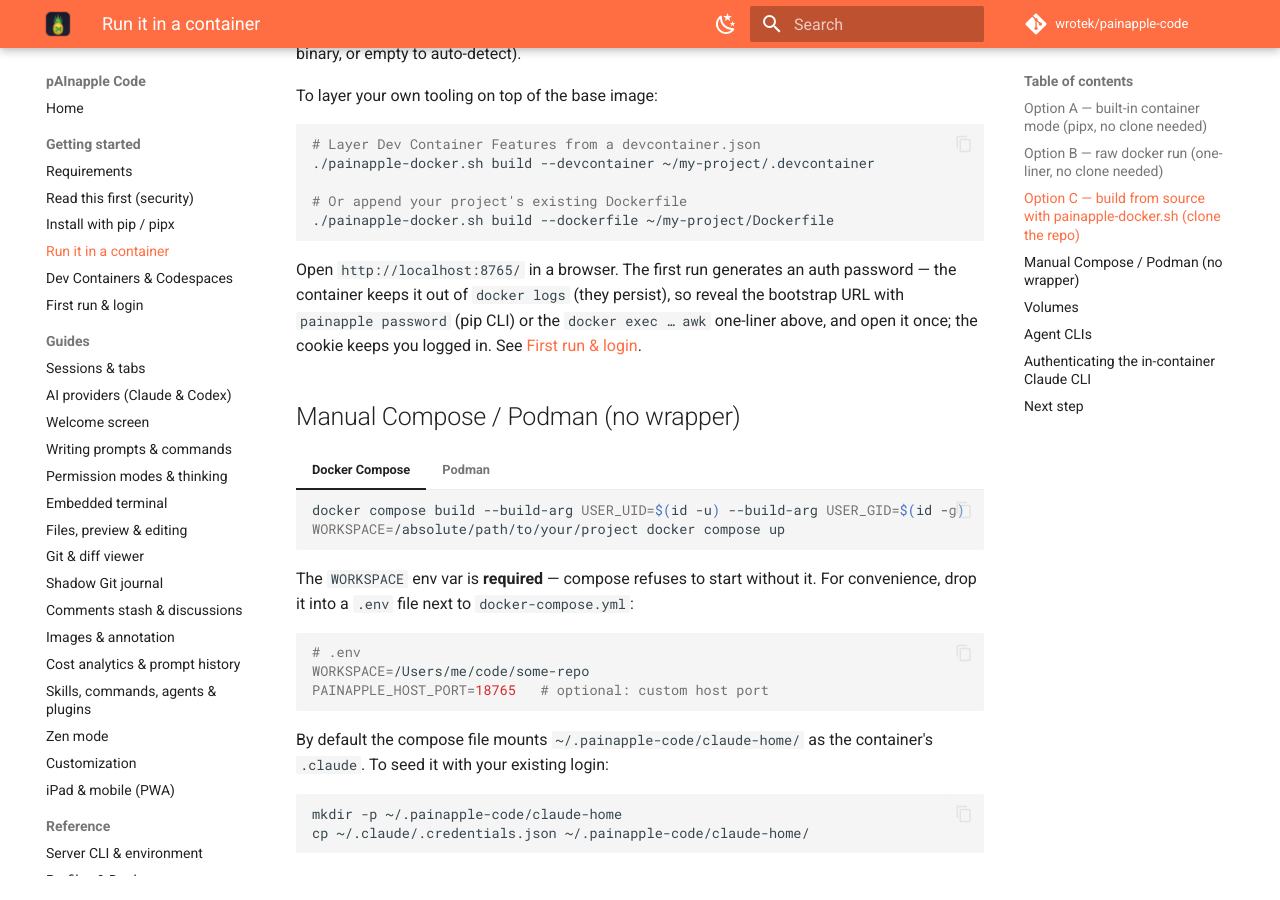
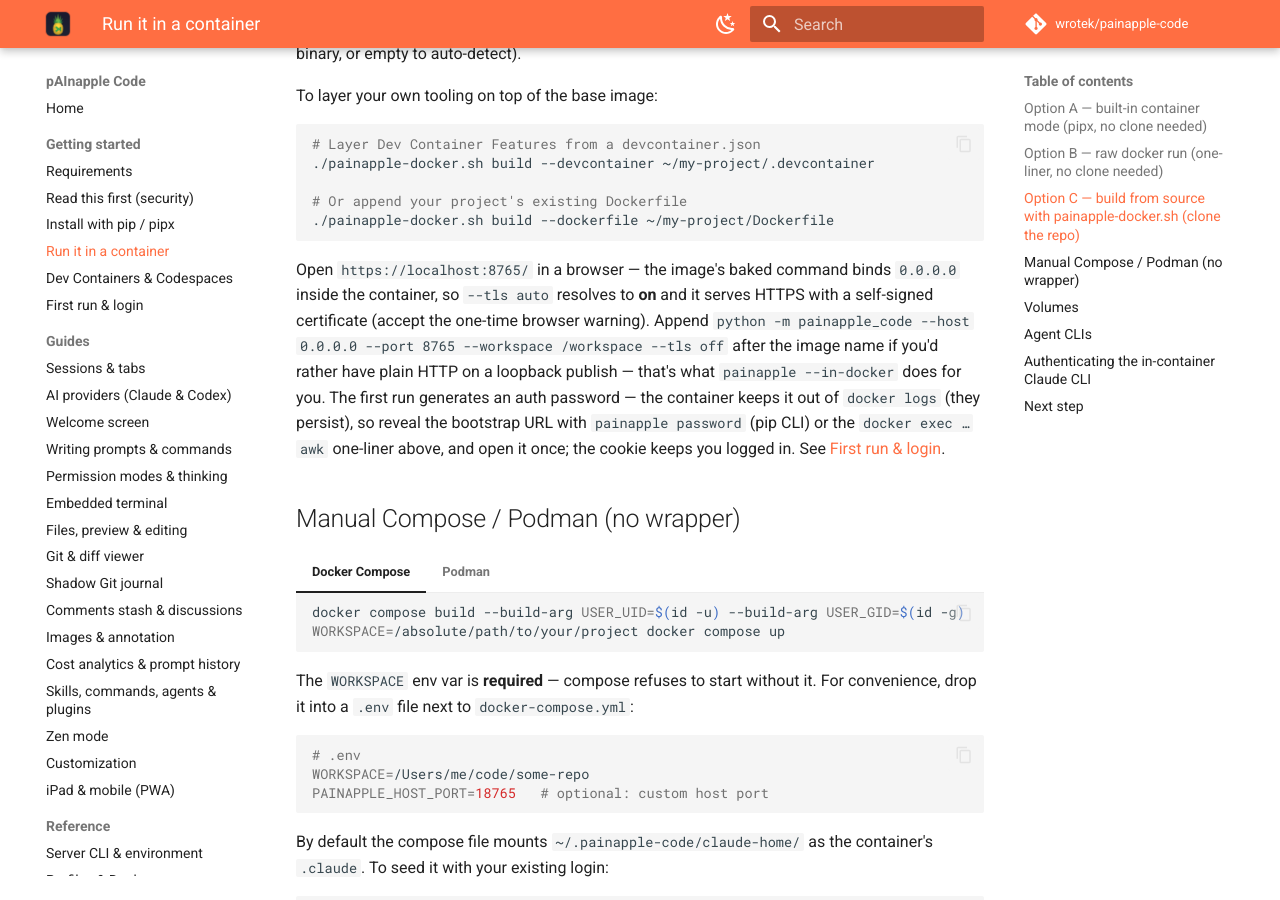
Before and after one commit to wrotek/painapple-code, an MkDocs documentation site: the page built from docs-site/getting-started/install-docker.md, in a window 1280 px wide and 900 px high, scrolled down 2626 px. Built offline with MkDocs 1.6.1 and Material for MkDocs 9.7.7, drawn with Linux system fonts in a browser that asks for light colours; comment, search, counter and statistics services are not loaded; some of the changed text lies outside the part shown.

Commit message:
fix: correct scheme in raw docker run docs (https, not http)
The image's baked CMD binds 0.0.0.0 in-container with no explicit --tls,
so `--tls auto` resolves to ON and the server speaks HTTPS. The Option B
docs told users to open http://localhost:8765/, which fails the handshake.

The managed path (painapple --in-docker / profiles) was already correct:
effective_tls() resolves auto host-side against listen_host and passes an
explicit --tls off for loopback publishes. Only the raw docker run section
was stale. Reported by a user on launch day.

Co-Authored-By: Claude Opus 5 (1M context) <noreply@anthropic.com>

````diff
--- a/docs-site/getting-started/install-docker.md
+++ b/docs-site/getting-started/install-docker.md
@@ -44,7 +44,7 @@ docker run -d --name painapple-code \
 # Bootstrap URL — the container hides credentials from its own logs, so
 # read the derived API token from its config instead (?tkn= links never
 # carry the password):
-echo "http://localhost:8765/?tkn=$(docker exec painapple-code \
+echo "https://localhost:8765/?tkn=$(docker exec painapple-code \
     awk '/^api_token:/ {print $2}' /home/app/.config/painapple-code/config.yaml)"
 ```
 
@@ -84,7 +84,7 @@ To layer your own tooling on top of the base image:
 ./painapple-docker.sh build --dockerfile ~/my-project/Dockerfile
 ```
 
-Open `http://localhost:8765/` in a browser. The first run generates an auth password — the container keeps it out of `docker logs` (they persist), so reveal the bootstrap URL with `painapple password` (pip CLI) or the `docker exec … awk` one-liner above, and open it once; the cookie keeps you logged in. See [First run & login](first-run.md).
+Open `https://localhost:8765/` in a browser — the image's baked command binds `0.0.0.0` inside the container, so `--tls auto` resolves to **on** and it serves HTTPS with a self-signed certificate (accept the one-time browser warning). Append `python -m painapple_code --host 0.0.0.0 --port 8765 --workspace /workspace --tls off` after the image name if you'd rather have plain HTTP on a loopback publish — that's what `painapple --in-docker` does for you. The first run generates an auth password — the container keeps it out of `docker logs` (they persist), so reveal the bootstrap URL with `painapple password` (pip CLI) or the `docker exec … awk` one-liner above, and open it once; the cookie keeps you logged in. See [First run & login](first-run.md).
 
 ## Manual Compose / Podman (no wrapper)
 
````
